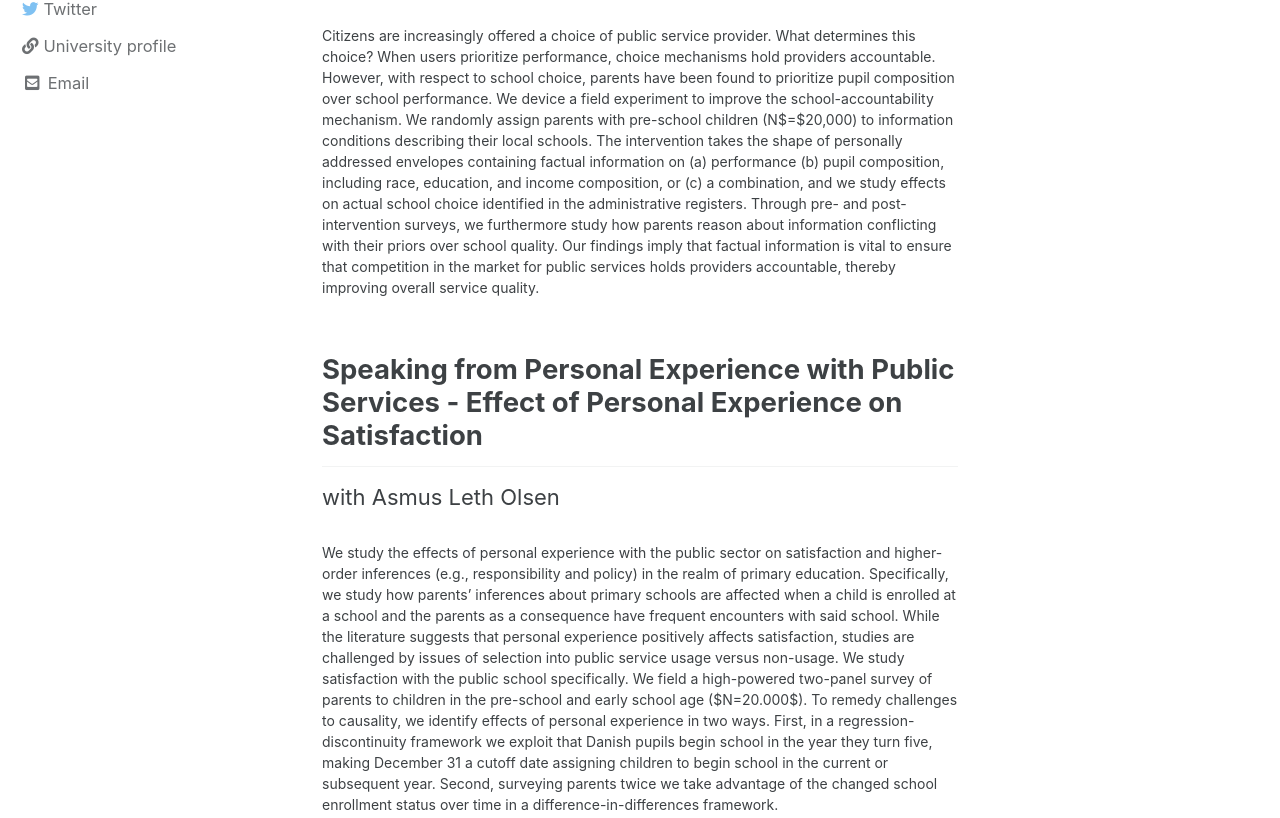
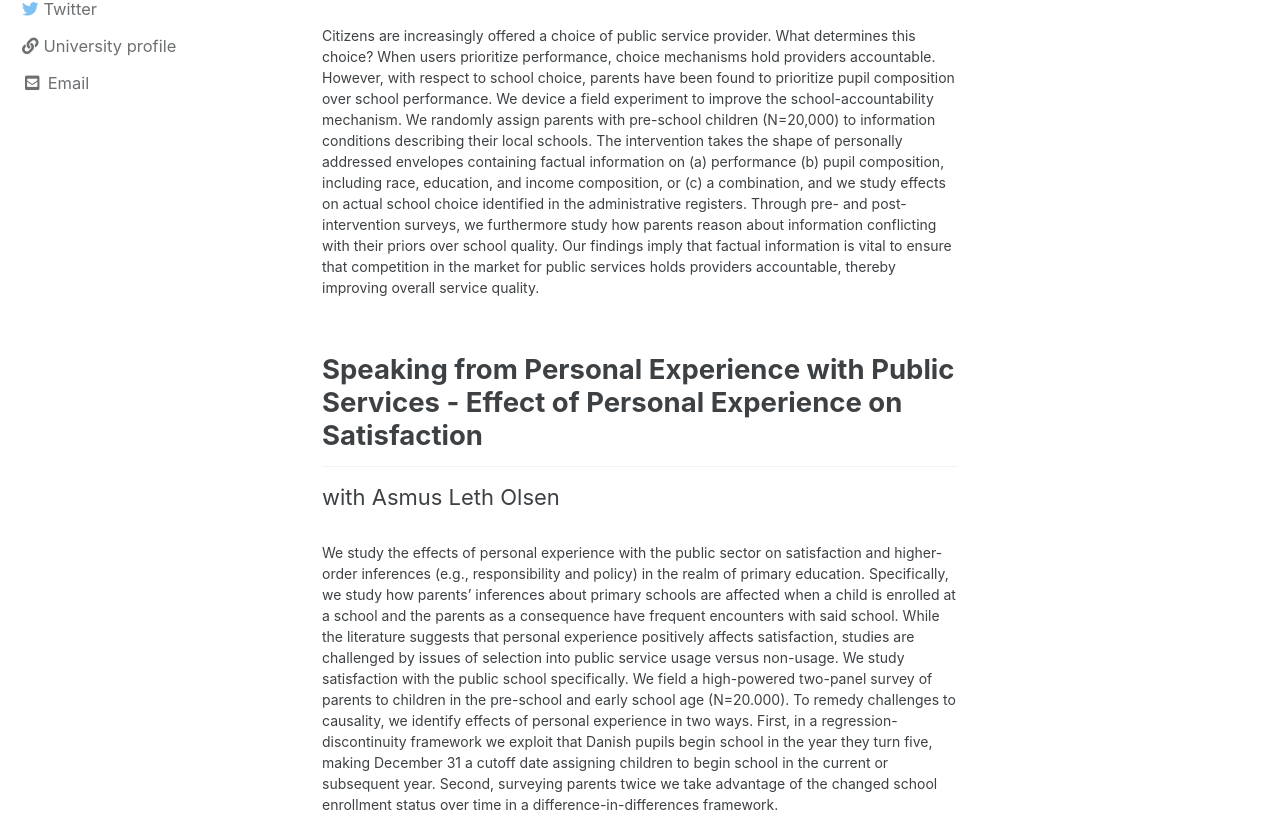
Before and after one commit to AndersWoller/AndersWoller.github.io, a Jekyll site: the page built from _pages/research.md, in a window 1280 px wide and 1400 px high, scrolled down 1116 px. Shown: the part 313-1131 px from the top of the window. Built offline with Jekyll 4.4.1, drawn with Linux system fonts in a browser that asks for light colours; cached includes are drawn as plain includes.

Commit message:
Update research.md

```diff
--- a/_pages/research.md
+++ b/_pages/research.md
@@ -20,10 +20,10 @@ with Asmus Leth Olsen
 <h2> Choosing Quality Over Composition - A Field-Experiment to Improve the School-Accountability Mechanism </h2>
 with Asmus Leth Olsen
 
-<p style="font-size:14px"> Citizens are increasingly offered a choice of public service provider. What determines this choice? When users prioritize performance, choice mechanisms hold providers accountable. However, with respect to school choice, parents have been found to prioritize pupil composition over school performance. We device a field experiment to improve the school-accountability mechanism. We randomly assign parents with pre-school children (N$=$20,000) to information conditions describing their local schools. The intervention takes the shape of personally addressed envelopes containing factual information on (a) performance (b) pupil composition, including race, education, and income composition, or (c) a combination, and we study effects on actual school choice identified in the administrative registers. Through pre- and post-intervention surveys, we furthermore study how parents reason about information conflicting with their priors over school quality. Our findings imply that factual information is vital to ensure that competition in the market for public services holds providers accountable, thereby improving overall service quality. </p>
+<p style="font-size:14px"> Citizens are increasingly offered a choice of public service provider. What determines this choice? When users prioritize performance, choice mechanisms hold providers accountable. However, with respect to school choice, parents have been found to prioritize pupil composition over school performance. We device a field experiment to improve the school-accountability mechanism. We randomly assign parents with pre-school children (N=20,000) to information conditions describing their local schools. The intervention takes the shape of personally addressed envelopes containing factual information on (a) performance (b) pupil composition, including race, education, and income composition, or (c) a combination, and we study effects on actual school choice identified in the administrative registers. Through pre- and post-intervention surveys, we furthermore study how parents reason about information conflicting with their priors over school quality. Our findings imply that factual information is vital to ensure that competition in the market for public services holds providers accountable, thereby improving overall service quality. </p>
 
 
 <h2> Speaking from Personal Experience with Public Services - Effect of Personal Experience on Satisfaction  </h2>
 with Asmus Leth Olsen
 
-<p style="font-size:14px"> We study the effects of personal experience with the public sector on satisfaction and higher-order inferences (e.g., responsibility and policy) in the realm of primary education. Specifically, we study how parents’ inferences about primary schools are affected when a child is enrolled at a school and the parents as a consequence have frequent encounters with said school. While the literature suggests that personal experience positively affects satisfaction, studies are challenged by issues of selection into public service usage versus non-usage. We study satisfaction with the public school specifically. We field a high-powered two-panel survey of parents to children in the pre-school and early school age ($N=20.000$). To remedy challenges to causality, we identify effects of personal experience in two ways. First, in a regression-discontinuity framework we exploit that Danish pupils begin school in the year they turn five, making December 31 a cutoff date assigning children to begin school in the current or subsequent year. Second, surveying parents twice we take advantage of the changed school enrollment status over time in a difference-in-differences framework. </p>
+<p style="font-size:14px"> We study the effects of personal experience with the public sector on satisfaction and higher-order inferences (e.g., responsibility and policy) in the realm of primary education. Specifically, we study how parents’ inferences about primary schools are affected when a child is enrolled at a school and the parents as a consequence have frequent encounters with said school. While the literature suggests that personal experience positively affects satisfaction, studies are challenged by issues of selection into public service usage versus non-usage. We study satisfaction with the public school specifically. We field a high-powered two-panel survey of parents to children in the pre-school and early school age (N=20.000). To remedy challenges to causality, we identify effects of personal experience in two ways. First, in a regression-discontinuity framework we exploit that Danish pupils begin school in the year they turn five, making December 31 a cutoff date assigning children to begin school in the current or subsequent year. Second, surveying parents twice we take advantage of the changed school enrollment status over time in a difference-in-differences framework. </p>
```
